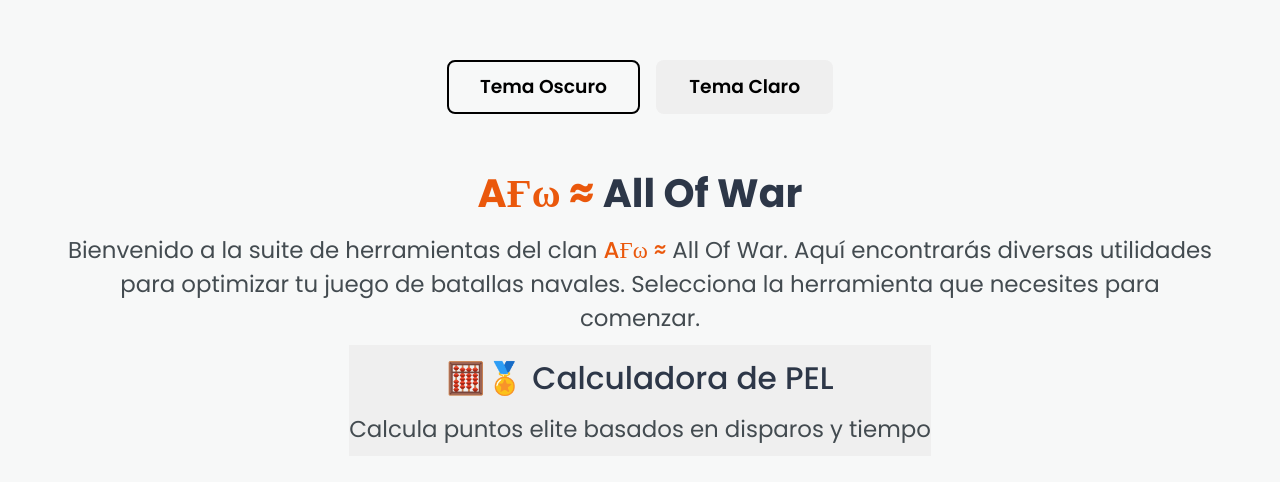
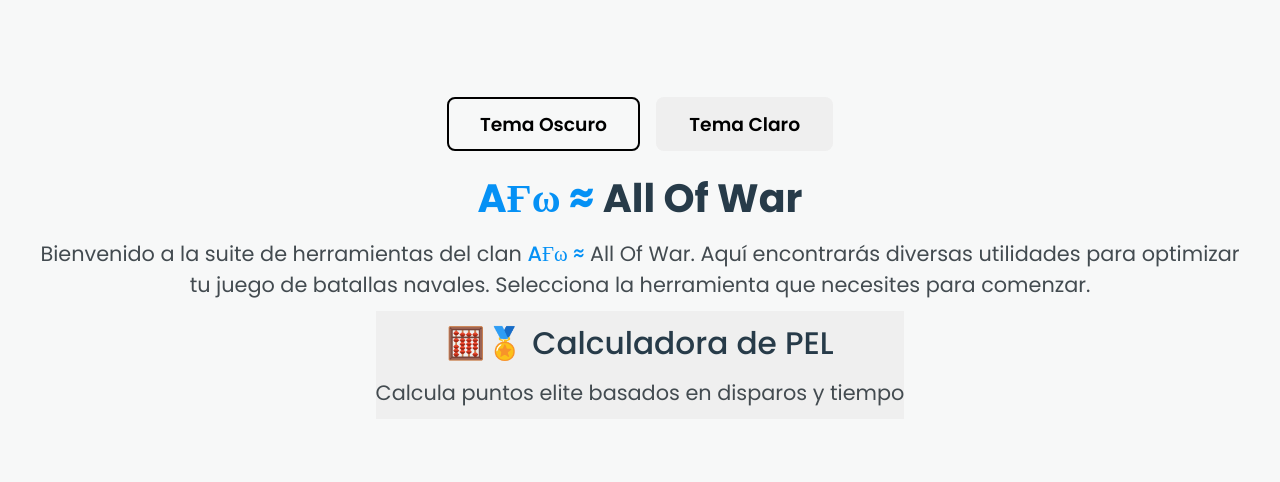
Before and after one commit to JuanWebDeveloper/sea-tools, a React (Vite) app: page / in a window 1280 px wide. Shown: the part 142-624 px from the top of the page. Built offline with nearby package versions, Linux system fonts and the light colour scheme.

Commit message:
feat: Se editaron algunos estilos globales de la aplicacion para realizar mejoras de diseño

```diff
--- a/src/styles/_globals.scss
+++ b/src/styles/_globals.scss
@@ -43,37 +43,23 @@ body {
  overflow-x: hidden;
 }
 
-main {
- left: 0;
- min-height: 100vh;
- position: absolute;
- padding-top: box.$box-fifthe;
- top: 0;
- transition: transitions.$transition-theme;
- width: 100vw;
-
- @include dark.dark-theme;
- @include light.light-theme;
-}
-
-/*
-* ESTILOS TEMPORALES DE VISUALIZACIÓN
-* Estos estilos son solo para probar la paleta de colores y la tipografía.
-* Se eliminarán cuando se desarrollen los componentes reales.
-*/
 .main-content {
  align-items: center;
  display: flex;
  flex-direction: column;
  gap: 1.5rem;
  justify-content: center;
- padding: 4rem;
+ min-height: 100vh;
+ margin: 0 auto;
+ padding: box.$box-onehalf;
  text-align: center;
- margin: 0 auto;
+ transition: transitions.$transition-theme;
+
+ .theme-switcher {
+  display: flex;
+  gap: 1rem;
+ }
+
+ @include dark.dark-theme;
+ @include light.light-theme;
 }
-
-.theme-switcher {
- display: flex;
- gap: 1rem;
- margin-bottom: 2rem;
-}
--- a/src/styles/foundation/mixing/_fonts.scss
+++ b/src/styles/foundation/mixing/_fonts.scss
@@ -46,7 +46,7 @@
 }
 
 @mixin text {
- font-size: functions.toRem(1.1);
+ font-size: functions.toRem(1);
  font-weight: 400;
  margin-bottom: box.$box-quarter;
 
--- a/src/styles/foundation/variables/_colors.scss
+++ b/src/styles/foundation/variables/_colors.scss
@@ -4,20 +4,20 @@ $dark-secondary-bg: #111b22;
 $dark-tertiary-bg: #18252d;
 $dark-quaternary-bg: #1b2832;
 $dark-primary-color: #e9e9e9;
-$dark-secondary-color: #f97316;
+$dark-secondary-color: #048bec;
 $dark-tertiary-color: #8d9ba5;
-$dark-quinary-color: #7c2d12;
-$dark-primary-bg-button: #ea580c;
-$dark-primary-bg-button-hover: #c2410c;
+$dark-quinary-color: #3d6480;
+$dark-primary-bg-button: #0b4e7d;
+$dark-primary-bg-button-hover: #036bb6;
 
 //*> Variables de color del tema claro
 $light-primary-bg: #f7f8f8;
-$light-secondary-bg: #969a9f;
-$light-tertiary-bg: #1a365d;
-$light-quaternary-bg: #606a6a;
-$light-primary-color: #2d3748;
-$light-secondary-color: #ea580c;
+$light-secondary-bg: #dbeafe;
+$light-tertiary-bg: #e9f1fd;
+$light-quaternary-bg: #e2f9ed;
+$light-primary-color: #273b49;
+$light-secondary-color: #0591f5;
 $light-tertiary-color: #434b50;
-$light-quinary-color: #fff7ed;
-$light-primary-bg-button: #ea580c;
-$light-primary-bg-button-hover: #c2410c;
+$light-quinary-color: #cfdaf0;
+$light-primary-bg-button: #03304e;
+$light-primary-bg-button-hover: #0160a4;
--- a/src/styles/foundation/variables/_shadow.scss
+++ b/src/styles/foundation/variables/_shadow.scss
@@ -1,6 +1,11 @@
 @use './colors' as *;
 
-//*> Dark theme text shadow
+//*> Dark theme shadows
+$dark-primary-shadow: 0 2px 4px 0 rgba(76, 29, 149, 0.102), 0 8px 8px 0 rgba(0, 0, 0, 0.08), 0 1.5px 8px 4px rgba($dark-quinary-color, 0.24);
+$dark-secondary-shadow: 0 2px 22px 0 rgba(76, 29, 149, 0.102), 0 8px 32px 0 rgba(0, 0, 0, 0.08), 0 1.5px 22px 0 rgba($dark-quinary-color, 0.24);
+$dark-tertiary-shadow: 0 4px 12px 0 rgba(36, 198, 220, 0.1), 0 1.5px 8px 6px rgba(80, 70, 229, 0.1);
+
+//*> Dark theme text shadows
 $dark-primary-text-shadow: 0.55px 0.55px 1.55px rgba($dark-primary-color, 0.65), 0.55px 0.55px 1.55px rgba($dark-primary-color, 0.65),
  0.55px 0.55px 1.55px rgba($dark-primary-color, 0.65);
 $dark-secondary-text-shadow: 0.55px 0.55px 1.55px rgba($dark-secondary-color, 0.65), 0.55px 0.55px 1.55px rgba($dark-secondary-color, 0.65),
@@ -10,7 +15,12 @@ $dark-primary-text-shadow-light: 0.025px 0.025px 0.025px rgba($dark-primary-colo
 $dark-secondary-text-shadow-light: 0.1px 0.1px 0.025px rgba($dark-secondary-color, 0.65), 0.1px 0.1px 0.025px rgba($dark-secondary-color, 0.65),
  0.1px 0.1px 0.025px rgba($dark-secondary-color, 0.65);
 
-//*> light theme text shadow
+//*> Light theme shadows
+$light-primary-shadow: 0 4px 24px 0 rgba(76, 29, 149, 0.18), 0 8px 32px 0 rgba(0, 0, 0, 0.14), 0 1.5px 8px 0 rgba($light-tertiary-bg, 0.7);
+$light-secondary-shadow: 0 8px 32px 0 rgba(76, 29, 149, 0.22), 0 16px 48px 0 rgba(0, 0, 0, 0.32), 0 2px 12px 0 rgba($light-tertiary-bg, 0.12);
+$light-tertiary-shadow: 0 -1.5px 4px 0 rgba(36, 198, 220, 0.56), 0 1.5px 4px 3px rgba(80, 70, 229, 0.5);
+
+//*> Light theme text shadows
 $light-primary-text-shadow: 0.55px 0.55px 1.55px rgba($light-primary-color, 0.65), 0.55px 0.55px 1.55px rgba($light-primary-color, 0.65),
  0.55px 0.55px 1.55px rgba($light-primary-color, 0.65);
 $light-secondary-text-shadow: 0.55px 0.55px 1.55px rgba($light-secondary-color, 0.65), 0.55px 0.55px 1.55px rgba($light-secondary-color, 0.65),
```
